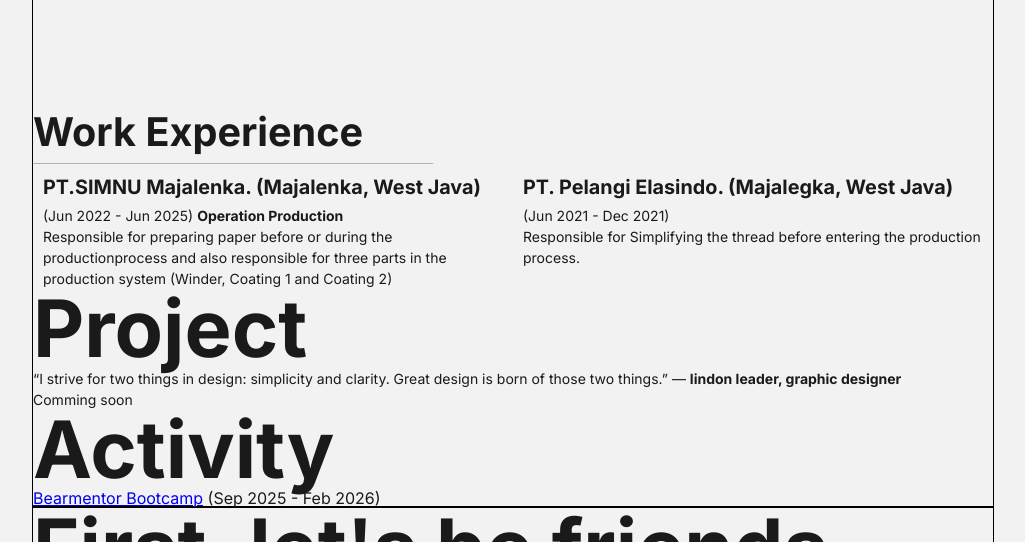
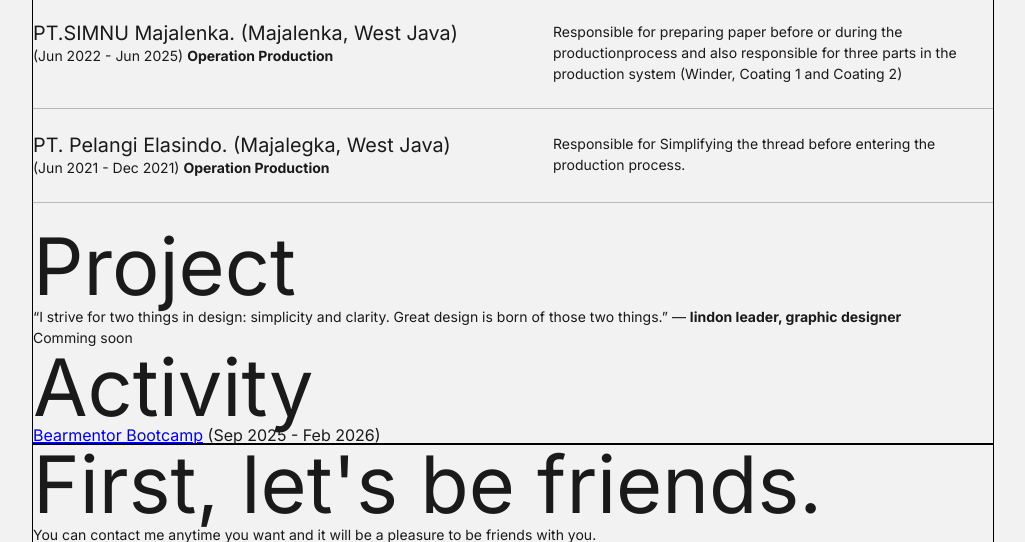
Before and after one commit to burhanudinrabbani666/brabbani.com, a plain HTML site: page index.html in a window 1280 px wide. Shown: the part 1281-1823 px from the top of the page, without its empty margins (127-1152 px from the left). Drawn offline with Linux system fonts and the light colour scheme.

Commit message:
edit work

```diff
--- a/index.html
+++ b/index.html
@@ -134,8 +134,8 @@
       <div>
         <section class="work-experience">
           <h4 class="work-head">Work Experience</h4>
-          <div class="work-tab">
-            <article class="work-experience-1">
+          <article class="simnu">
+            <header class="factory-head">
               <h6 class="factory">
                 PT.SIMNU Majalenka. (Majalenka, West Java)
               </h6>
@@ -144,26 +144,28 @@
                 <time datetime="2025-06">Jun 2025</time>)
                 <strong>Operation Production </strong>
               </p>
+            </header>
             <p class="responsible">
               Responsible for preparing paper before or during the
               productionprocess and also responsible for three parts in the
               production system (Winder, Coating 1 and Coating 2)
             </p>
           </article>
-            <article class="work-experience-1">
+          <article class="simnu">
+            <header class="factory-head">
               <h6 class="factory">
                 PT. Pelangi Elasindo. (Majalegka, West Java)
-              </h6>
               <p class="datetime">
                 (<time datetime="2021-06">Jun 2021</time> -
                 <time datetime="2021-12">Dec 2021</time>)
+                <strong>Operation Production </strong>
               </p>
-              <p class="responsible">
+            </header>
+            <p class="responsible-1">
               Responsible for Simplifying the thread before entering the
               production process.
             </p>
           </article>
-          </div>
         </section>
       </div>
 
--- a/style/index.css
+++ b/style/index.css
@@ -130,7 +130,7 @@ body {
   margin: auto;
 }
 
-header,
+headbjer,
 main,
 footer {
   width: 75%;
@@ -153,24 +153,19 @@ h1 {
 }
 h2 {
   font-size: 79.14px;
-  font-weight: bold;
 }
 h3 {
-  font-weight: bold;
   font-size: 55.97px;
 }
 h4 {
   font-size: 39.58px;
-  font-weight: bold;
 }
 
 h5 {
   font-size: 27.99px;
-  font-weight: bold;
 }
 h6 {
   font-size: 19.8px;
-  font-weight: bold;
 }
 p {
   font-size: 14px;
@@ -311,21 +306,30 @@ h1 {
 /* main-work experience */
 
 .work-experience {
-  margin-top: 130px;
+  margin-top: 100px;
 }
 .work-head {
-  padding-bottom: 10px;
-  border-bottom: 1px solid #1a1a1a4a;
-  width: 400px;
+  padding: 24px 0;
+  margin-bottom: 24px;
+  border-bottom: 1px solid rgba(0, 0, 0, 0.238);
+  width: 45%;
 }
-.work-tab {
+.simnu {
   display: flex;
+  margin-bottom: 24px;
+  padding-bottom: 24px;
+  gap: 80px;
+  border-bottom: 1px solid rgba(0, 0, 0, 0.238);
 }
-.work-experience-1 {
-  margin-top: 14px;
-  width: 50%;
-  margin-left: 10px;
+.factory-head {
+  width: 100%;
+  line-height: 150%;
 }
-.factory {
-  margin-bottom: 8px;
+.responsible {
+  line-height: 150%;
+  width: 100%;
 }
+.responsible-1 {
+  line-height: 150%;
+  width: 100%;
+}
```
Lines whose indentation alone changed are shown as unchanged.
